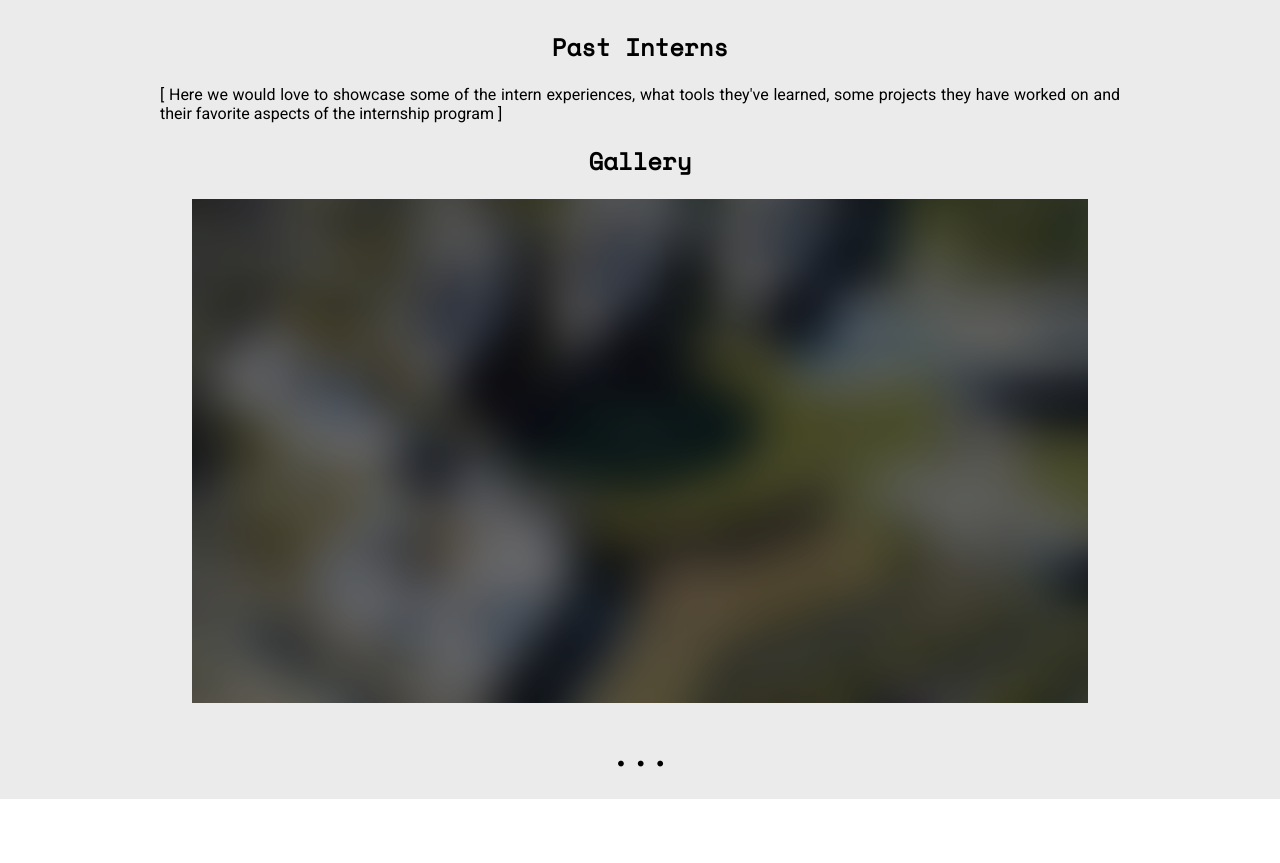
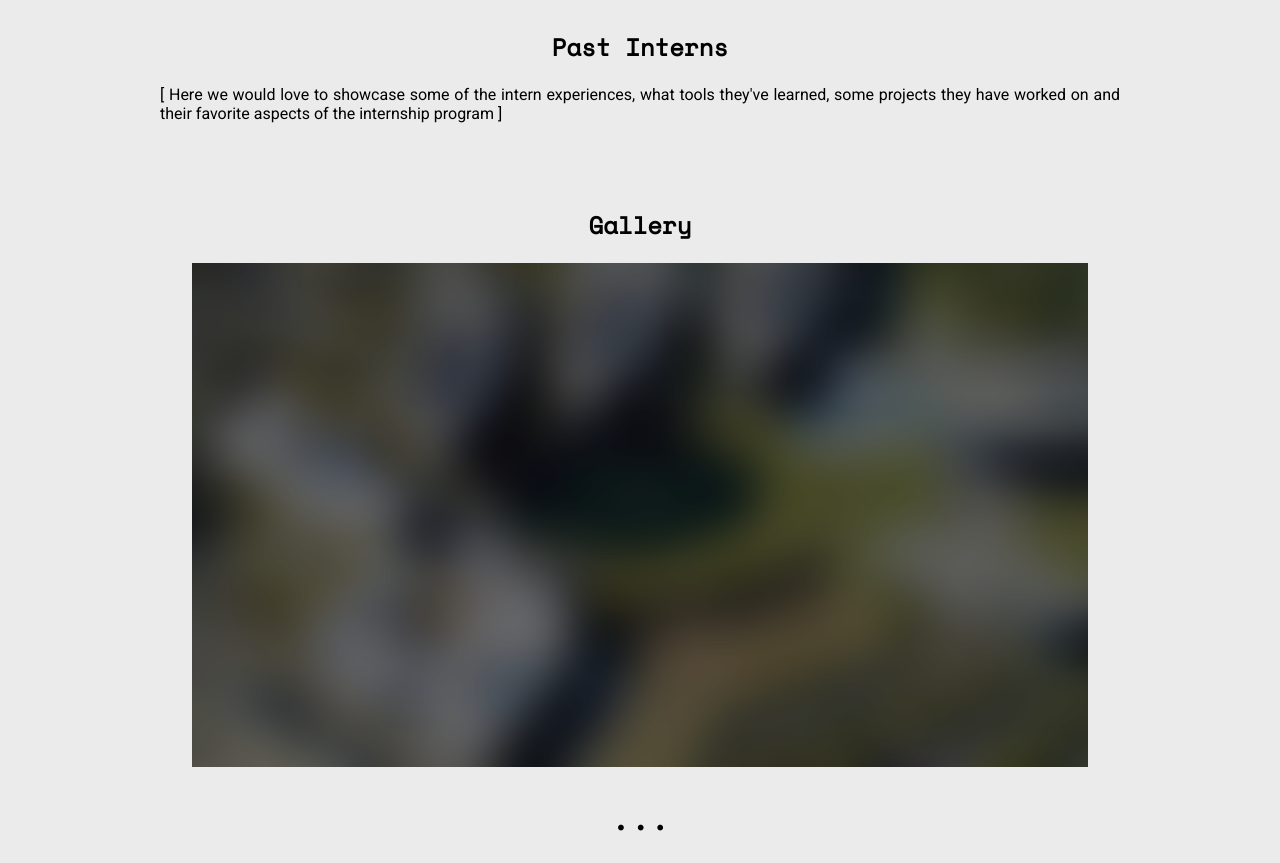
Before and after one commit to MichaelWulber/Intern_Website, a React (Create React App) app in the folder intern_website/: page / in a window 1280 px wide. Shown: the part 1120-1983 px from the top of the page. Before the commit the page ends 1919 px from the top, so only its background shows below. Built offline with nearby package versions, Linux system fonts and the light colour scheme; a web font is replaced by a local one.

Commit message:
Fixed padding on gallery

```diff
--- a/intern_website/src/Main/Gallery/Gallery.css
+++ b/intern_website/src/Main/Gallery/Gallery.css
@@ -1,3 +1,7 @@
+.gallery-section {
+    padding-top: 5%;
+}
+
 img {
     width: 70%;
 }
--- a/intern_website/src/Main/Gallery/GalleryManager.js
+++ b/intern_website/src/Main/Gallery/GalleryManager.js
@@ -8,12 +8,17 @@ class GalleryManager extends Component {
         this.state = { };
     }
 
-
+    nextPicure = () => {
+        console.log("hello")
+    }
     render() {
 
         return (
             <div className="gallery-container">
-                <img src="campus.png" alt="campus"></img>
+                <img
+                src="campus.png"
+                alt="campus"
+                onClick={this.nextPicure.bind(this)}></img>
             </div>
          );
     }
```
